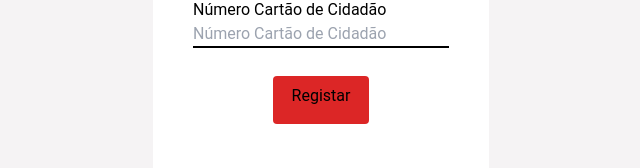
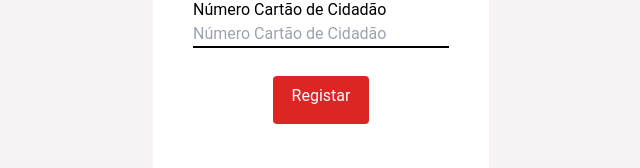
Before and after one commit to gonaloppcc/projetoRAS, a Next.js app in the folder frontend/: page /register in a window 1280 px wide. Shown: the part 530-698 px from the top of the page, without its empty margins (319-959 px from the left). Built offline with nearby package versions, Linux system fonts and the light colour scheme.

Commit message:
Para o merge

```diff
--- a/frontend/src/components/LoginCard/index.tsx
+++ b/frontend/src/components/LoginCard/index.tsx
@@ -1,6 +1,7 @@
 import {ClassNames} from '@emotion/react';
 import React, {useEffect, useState} from 'react';
 import {InputForm} from '../createBetter/inputForm';
+import {REGEX_MAIL} from '../utils';
 export const LoginCard = () => {
     const intialValues = {email: '', password: ''};
 
@@ -29,11 +30,13 @@ export const LoginCard = () => {
     //form validation handler
     const validate = (values) => {
         let errors = {};
-        const regex = /^[^\s@]+@[^\s@]+\.[^\s@]{2,}$/i;
 
+        {
+            /*  FIXME EM TODOS*/
+        }
         if (!values.email) {
             errors.email = 'Cannot be blank';
-        } else if (!regex.test(values.email)) {
+        } else if (!REGEX_MAIL.test(values.email)) {
             errors.email = 'Invalid email format';
         }
 
@@ -59,19 +62,13 @@ export const LoginCard = () => {
                     Entrar
                 </div>
                 <div className="flex flex-col items-start flex-none order-1   gap-12 ">
-                    {/* Input boxes*/}
                     <div className="flex-none order-none  ">
-                        {/*{Object.keys(formErrors).length === 0 &&
-                            isSubmitting && (
-                                <span className="rounded inline-block font-semibold text-xl mb-4 p-2 text-center w-full text-white bg-green-400">
-                                    Form submitted successfully
-                                </span>
-                            )} */}
                         <form
                             onSubmit={handleSubmit}
                             noValidate
                             className=" gap-5"
                         >
+                            {/*  FIXME EM TODOS*/}
                             <InputForm
                                 htmlFor="email"
                                 name="Email"
@@ -92,6 +89,7 @@ export const LoginCard = () => {
                                 <div className="flex flex-row items-start self-stretch flex-none order-none h-12 p-2 w-24 gap-5 bg-red-600 rounded justify-center ">
                                     <button type="submit">
                                         <div className="flex items-center inline-block align-middle flex-none order-none font-normal text-2xl leading-7 text-center text-white not-italic w-20 "></div>
+                                        {/*  FIXME */}
                                         Sign In
                                     </button>
                                 </div>
@@ -102,6 +100,7 @@ export const LoginCard = () => {
                                         href="/register"
                                         className="flex-none order-2 h text-lg"
                                     >
+                                        {/*  FIXME */}
                                         Não tem conta? Registe-se agora!
                                     </a>
                                 </div>
@@ -110,6 +109,7 @@ export const LoginCard = () => {
                                         href="https://www.youtube.com/watch?v=E_i0iVloA18&list=TLPQMjUxMTIwMjJxDb98oNzlJA&index=7&ab_channel=WetBedGang"
                                         className="flex-none order-2  text-lg"
                                     >
+                                        {/*  FIXME */}
                                         Esqueci-me da palavra-passe
                                     </a>
                                 </div>
--- a/frontend/src/components/createBetter/index.tsx
+++ b/frontend/src/components/createBetter/index.tsx
@@ -1,6 +1,7 @@
 import {ClassNames} from '@emotion/react';
 import React, {useEffect, useState} from 'react';
 import {InputForm} from './inputForm';
+import {REGEX_MAIL} from '../utils';
 export const CreateBetter = () => {
     const intialValues = {
         username: '',
@@ -34,11 +35,11 @@ export const CreateBetter = () => {
     };
 
     //form validation handler
+    // FIXME Em todos
     const validate = (values) => {
         let errors = {};
-        const mail = /^[^\s@]+@[^\s@]+\.[^\s@]{2,}$/i;
         // Phone numbers, cc, nifs all with 9 numbers
-        const numbers = /^\d{9}$/i;
+        const REGEX_NUMBERS = /^\d{9}$/i;
         const username = /^[\d\w$]{1,10}/i;
 
         if (!values.username) {
@@ -55,24 +56,24 @@ export const CreateBetter = () => {
 
         if (!values.mail) {
             errors.mail = 'Obrigatório';
-        } else if (!mail.test(values.mail)) {
+        } else if (!REGEX_MAIL.test(values.mail)) {
             errors.mail = 'Mail incorreto';
         }
 
         if (!values.nif) {
             errors.nif = 'Obrigatório';
-        } else if (!numbers.test(values.nif)) {
+        } else if (!REGEX_NUMBERS.test(values.nif)) {
             errors.nif = 'NIF inválido (9 carateres)';
         }
 
         if (!values.phone) {
             errors.phone = 'Obrigatório';
-        } else if (!numbers.test(values.phone)) {
+        } else if (!REGEX_NUMBERS.test(values.phone)) {
             errors.phone = 'Número de telemóvel errado';
         }
         if (!values.numberCC) {
             errors.numberCC = 'Obrigatório';
-        } else if (!numbers.test(values.numberCC)) {
+        } else if (!REGEX_NUMBERS.test(values.numberCC)) {
             errors.numberCC = 'Número de telemóvel errado';
         }
         return errors;
@@ -97,6 +98,7 @@ export const CreateBetter = () => {
                             noValidate
                             className="gap-5"
                         >
+                            {/*  FIXME Em todos */}
                             <InputForm
                                 htmlFor="text"
                                 name="Nome de utilizador"
@@ -147,11 +149,9 @@ export const CreateBetter = () => {
                                 error={formErrors.numberCC}
                             />
                             <div className="flex flex-col items-start self-stretch flex-none order-1 px-20 justify-center pt-1 pb-10">
-                                <div className="flex flex-row items-start self-stretch flex-none order-none h-12 p-2 w-24 gap-5 bg-red-600 rounded justify-center ">
-                                    <button type="submit">
-                                        <div className="flex items-center flex-none order-none font-normal text-2xl leading-7 text-center text-white not-italic w-20 "></div>
-                                        Registar
-                                    </button>
+                                <div className=" text-white text-center h-12 p-2 w-24 gap-5 bg-red-600 rounded justify-center ">
+                                    {/*  FIXME Em todos */}
+                                    <button type="submit">Registar</button>
                                 </div>
                             </div>
                             <div className="flex-none order-2  ">
@@ -160,6 +160,7 @@ export const CreateBetter = () => {
                                         href="/login"
                                         className="flex-none order-2 h text-lg"
                                     >
+                                        {/*  FIXME Em todos */}
                                         Já tem conta? Faça login!
                                     </a>
                                 </div>
--- /dev/null
+++ b/frontend/src/components/utils.tsx
@@ -0,0 +1 @@
+export const REGEX_MAIL = /^[^\s@]+@[^\s@]+\.[^\s@]{2,}$/i;
--- a/frontend/src/pages/admin/index.tsx
+++ /dev/null
@@ -1,9 +0,0 @@
-import type {NextPage} from 'next';
-import Head from 'next/head';
-import Image from 'next/image';
-
-const Home: NextPage = () => {
-    return <div>Olá</div>;
-};
-
-export default Home;
--- a/frontend/src/pages/admin/register.tsx
+++ /dev/null
@@ -1,15 +0,0 @@
-import type {NextPage} from 'next';
-import Head from 'next/head';
-import Image from 'next/image';
-import {LoginCard} from '../../components/LoginCard';
-
-const Home: NextPage = () => {
-    return (
-        <>
-            <div className="bg-blue-500">Olá !</div>
-            <LoginCard />
-        </>
-    );
-};
-
-export default Home;
```
